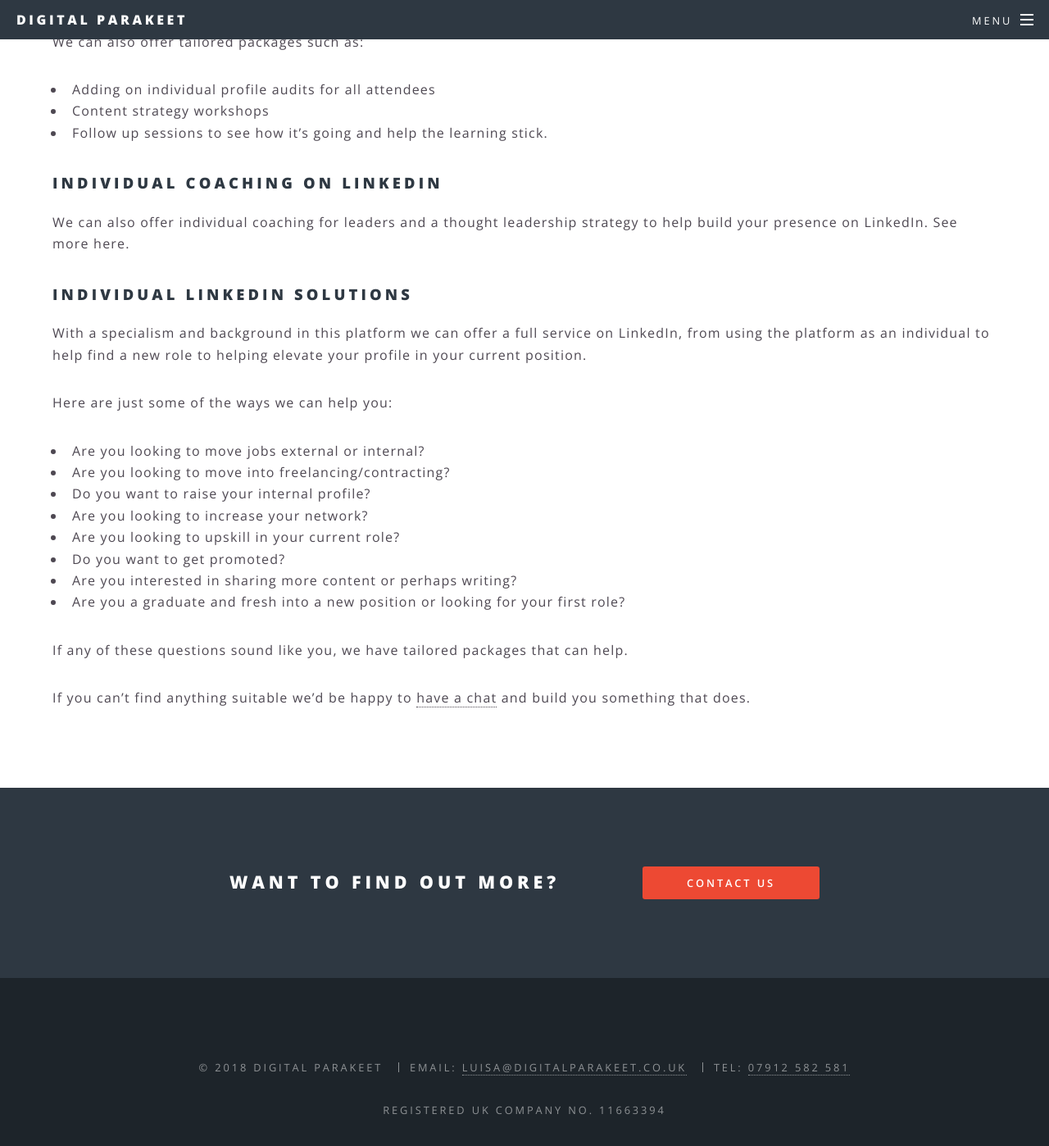
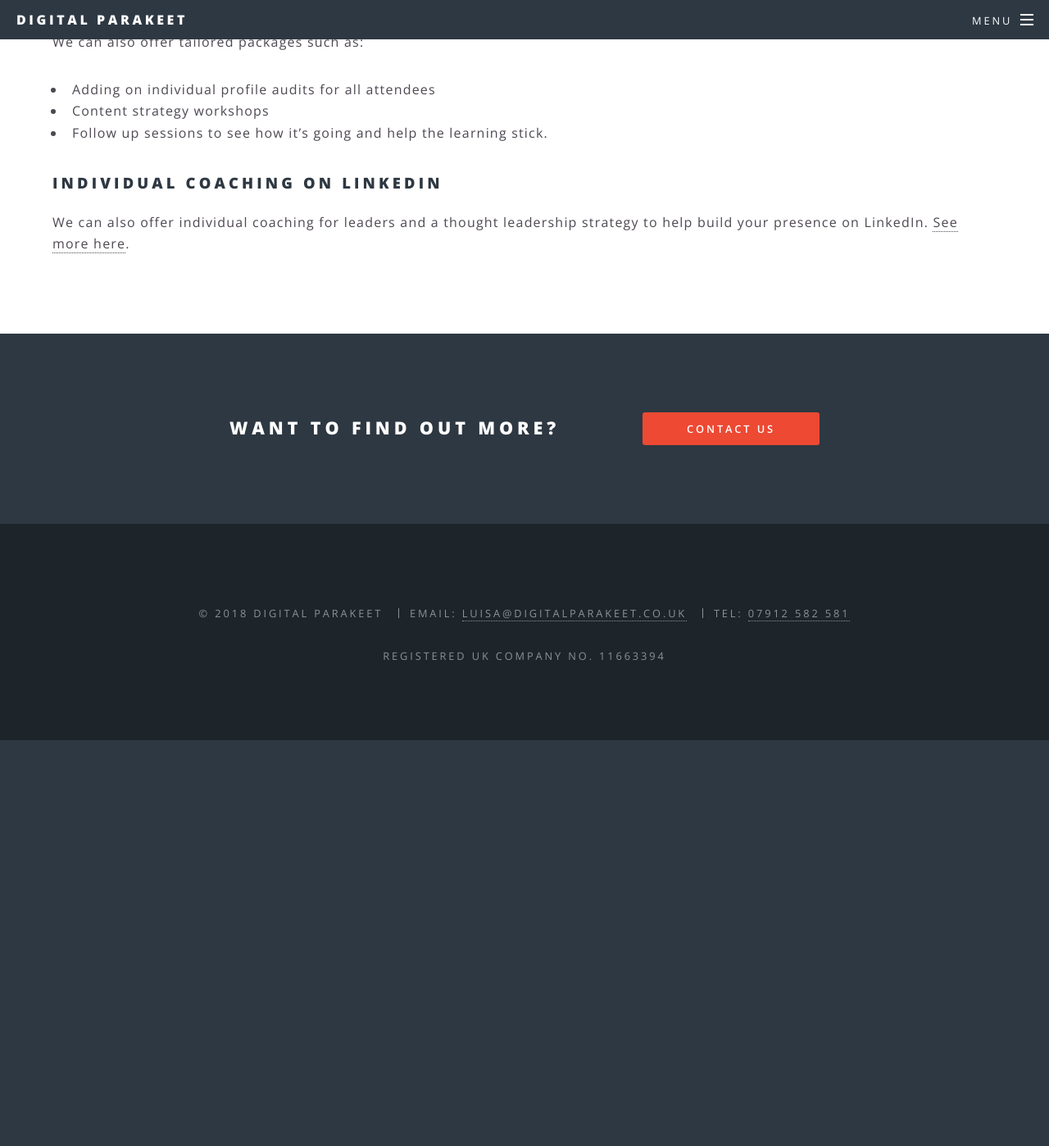
Before and after one commit to digitalparakeet/site, a Jekyll site: the page built from _linkedin_business_services/profile-audit.md, in a window 1280 px wide and 1400 px high, scrolled down 1034 px. Shown: the whole window at 82% size. Built offline with Jekyll 4.4.1, drawn with Linux system fonts in a browser that asks for light colours; after the commit the page ends 1937 px from its top, so only the background shows below that.

Commit message:
removing wrong content!

```diff
--- a/_linkedin_business_services/profile-audit.md
+++ b/_linkedin_business_services/profile-audit.md
@@ -31,25 +31,7 @@ From a leadership team to individuals within the team, this can be extremely eff
 We can also offer tailored packages such as:
 - Adding on individual profile audits for all attendees
 - Content strategy workshops
-- Follow up sessions to see how it’s going and help the learning stick.
+- Follow up sessions to see how it's going and help the learning stick.
 
 ### Individual coaching on LinkedIn
-We can also offer individual coaching for leaders and a thought leadership strategy to help build your presence on LinkedIn. See more here.
-
-### Individual LinkedIn solutions
-With a specialism and background in this platform we can offer a full service on LinkedIn, from using the platform as an individual to help find a new role to helping elevate your profile in your current position.
-
-Here are just some of the ways we can help you:
-
-- Are you looking to move jobs external or internal?
-- Are you looking to move into freelancing/contracting?
-- Do you want to raise your internal profile?
-- Are you looking to increase your network?
-- Are you looking to upskill in your current role?
-- Do you want to get promoted?
-- Are you interested in sharing more content or perhaps writing?
-- Are you a graduate and fresh into a new position or looking for your first role?
-
-If any of these questions sound like you, we have tailored packages that can help.
-
-If you can’t find anything suitable we’d be happy to [have a chat](/contact) and build you something that does.
+We can also offer individual coaching for leaders and a thought leadership strategy to help build your presence on LinkedIn. [See more here](/linkedin-services/individual).
```
